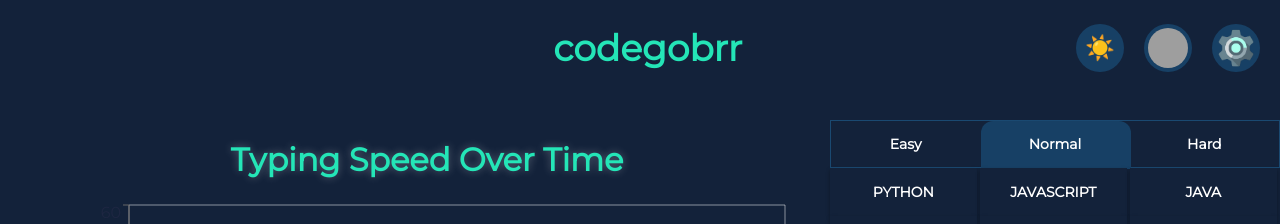
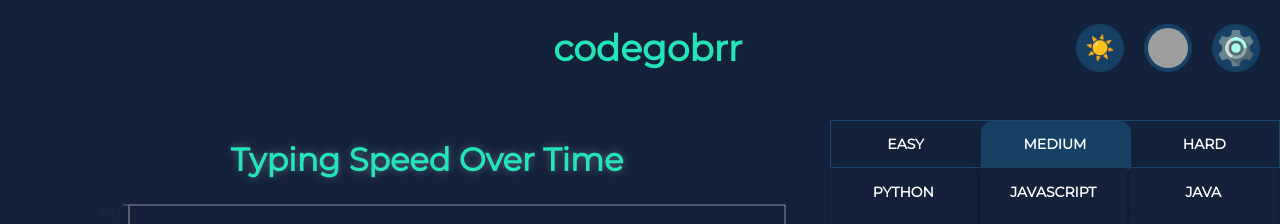
Before and after one commit to JavaBootcampJuly2025/Coderacer, a React (Create React App) app in the folder frontend/: page /home in a window 1280 px wide. Shown: the top 224 px of the page. Built offline with nearby package versions, Linux system fonts and the light colour scheme; grey boxes are pictures that could not be loaded.

Commit message:
get levels from backend

```diff
--- a/frontend/src/components/LanguageGrid.jsx
+++ b/frontend/src/components/LanguageGrid.jsx
@@ -27,9 +27,8 @@ const CONFIG = {
     SHADOW_OPACITY: 0.3,
 };
 
-const LanguageGrid = () => {
+const LanguageGrid = ({ selectedLanguage, setSelectedLanguage }) => {
     const { theme } = useTheme();
-    const [selectedLanguage, setSelectedLanguage] = useState(null);
 
     const languages = ['PYTHON', 'JAVASCRIPT', 'JAVA', 'C', 'CPP', 'CSHARP', 'GO', 'RUST', 'KOTLIN'];
 
--- a/frontend/src/components/RightPanel.jsx
+++ b/frontend/src/components/RightPanel.jsx
@@ -1,21 +1,38 @@
 import React from 'react';
+import { getRandomLevelWithParameters } from '../services/apiService';
 import { useNavigate } from 'react-router-dom';
 import LevelSwitch from './ui/LevelSwitch';
 import LanguageGrid from './LanguageGrid';
+import { useState } from 'react';
 
 const RightPanel = () => {
+    const [selectedLanguage, setSelectedLanguage] = useState(null);
+    const [selectedDifficulty, setSelectedDifficulty] = useState('MEDIUM');
+
     const navigate = useNavigate();
 
-    const handlePlayClick = () => {
-        navigate('/level?id=1');
+    const handlePlayClick = async () => {
+        try {
+            console.log(selectedLanguage);
+            const levelData = await getRandomLevelWithParameters(selectedLanguage, selectedDifficulty);
+            navigate("/level", { state: { level: levelData } });
+        } catch (error) {
+
+        }
     };
     const handleChallengesClick = () => navigate('/challenges');
     const handleStatisticsClick = () => navigate('/statistics');
 
     return (
         <div className="w-[450px] h-[400px] rounded-[10px] bg-[var(--leaderboard-bg)] flex flex-col">
-            <LevelSwitch />
-            <LanguageGrid />
+            <LevelSwitch
+                selectedDifficulty={selectedDifficulty}
+                setSelectedDifficulty={setSelectedDifficulty}
+            />
+            <LanguageGrid
+                selectedLanguage={selectedLanguage}
+                setSelectedLanguage={setSelectedLanguage}
+            />
             <div className="flex-grow flex flex-col justify-center space-y-5 px-5">
                 <div className="flex justify-center space-x-5">
                     {['Challenges', 'Statistics', 'Play'].map((label, index) => (
--- a/frontend/src/components/ui/LevelSwitch.jsx
+++ b/frontend/src/components/ui/LevelSwitch.jsx
@@ -4,14 +4,13 @@ import { useTheme } from '../../styles/ThemeContext';
 // Constant for corner radius (in pixels)
 const CORNER_RADIUS = 12;
 
-const LevelSwitch = () => {
+const LevelSwitch = ({ selectedDifficulty, setSelectedDifficulty }) => {
     const { theme } = useTheme();
-    const [selected, setSelected] = useState('Normal');
 
-    const options = ['Easy', 'Normal', 'Hard'];
-    console.log('Options:', options, 'Selected:', selected); // Debug log
+    const options = ['EASY', 'MEDIUM', 'HARD'];
+    console.log('Options:', options, 'Selected:', selectedDifficulty); // Debug log
 
-    const selectedIndex = options.indexOf(selected);
+    const selectedIndex = options.indexOf(selectedDifficulty);
     const sliderStyle = {
         transform: `translateX(${selectedIndex * 150}px)`,
         backgroundColor: `var(--primary-button)`,
@@ -30,10 +29,10 @@ const LevelSwitch = () => {
             {options.map((option) => (
                 <button
                     key={option}
-                    onClick={() => setSelected(option)}
+                    onClick={() => setSelectedDifficulty(option)}
                     className="relative flex-1 h-full flex items-center justify-center text-[var(--text)] font-montserrat text-sm font-semibold z-20"
                 >
-                    {selected !== option && (
+                    {selectedDifficulty !== option && (
                         <div
                             className="absolute inset-0 transition-opacity duration-200 hover:opacity-100 opacity-0"
                             style={{
--- a/frontend/src/hooks/useLevelLogic.js
+++ b/frontend/src/hooks/useLevelLogic.js
@@ -17,7 +17,7 @@ const useLevelLogic = () => {
         calculateCPM,
         calculateAccuracy,
         focusContainer,
-    } = useTypingTest(Lorem);
+    } = useTypingTest(useLocation().state?.level.codeSnippet);
 
     const { saveSession } = useLevelContext() || {};
 
--- a/frontend/src/pages/Level.js
+++ b/frontend/src/pages/Level.js
@@ -4,6 +4,7 @@ import TypingArea from '../components/TypingArea';
 import '../App.css';
 import Header from '../components/Header';
 import { useNavigate } from 'react-router-dom';
+import { createLevelSession } from '../services/apiService';
 
 const Level = () => {
     const {
--- a/frontend/src/services/apiService.js
+++ b/frontend/src/services/apiService.js
@@ -55,3 +55,14 @@ export const getLevelByid = async id => {
     const response = await api.get(`/api/levels/${id}`);
     return response.data;
 };
+
+// Get a random level with parameters
+export const getRandomLevelWithParameters = async (language, difficulty) => {
+    const response = await api.get('/api/levels/random', {
+        params: {
+            language,
+            difficulty,
+        }
+    });
+    return response.data;
+};
```
